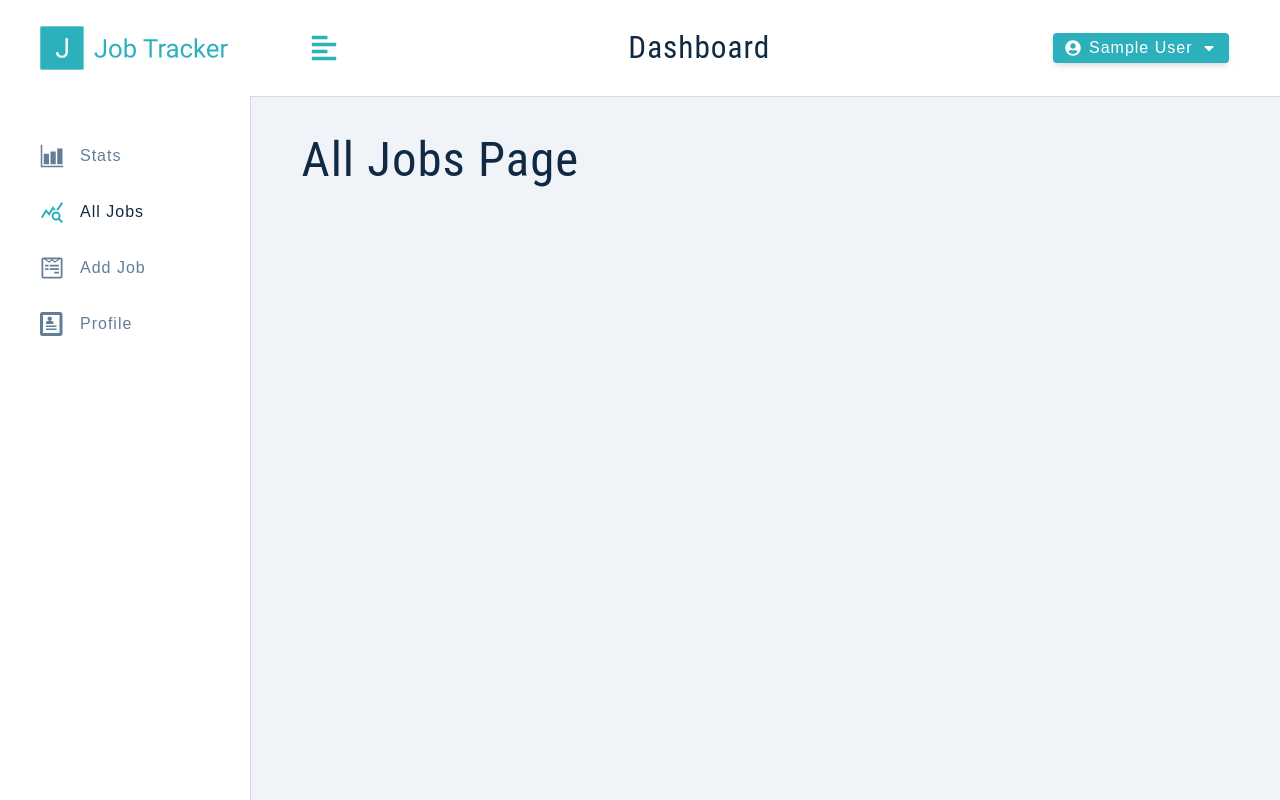
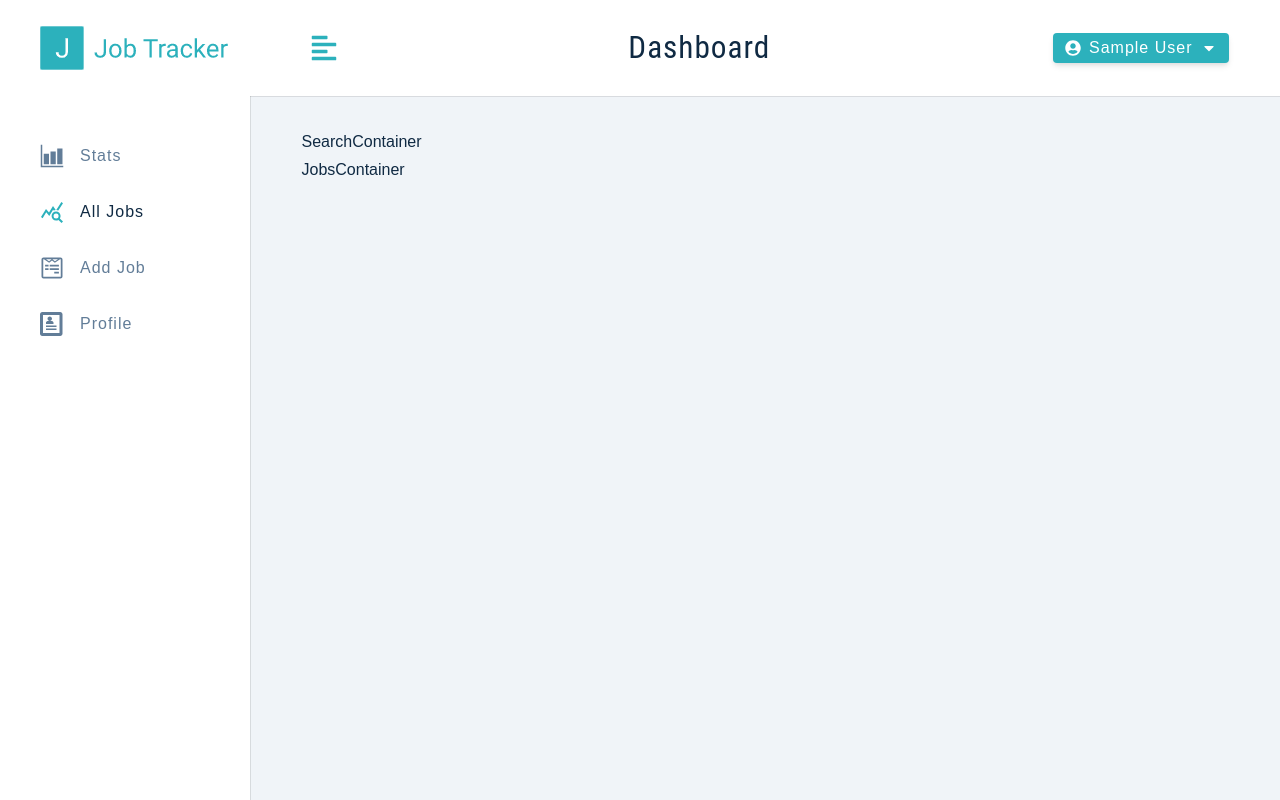
Before and after one commit to DreamHigh0820/job_tracker, a React (Create React App) app in the folder client/: page /all-jobs in a window 1280 px wide. Built offline with nearby package versions, Linux system fonts and the light colour scheme; no server answers; sample sign-in values are in the browser's storage.

Commit message:
Update AllJobs.js

```diff
--- a/client/src/pages/Dashboard/AllJobs.js
+++ b/client/src/pages/Dashboard/AllJobs.js
@@ -1,7 +1,11 @@
-import React from 'react'
+import React from 'react';
+import { JobsContainer, SearchContainer} from '../../components';
 
 export default function AllJobs() {
   return (
-    <h1>All Jobs Page</h1>
-  )
+    <>
+      <SearchContainer />
+      <JobsContainer />
+    </>
+  );
 }
```
Also changed, not shown: 1 other file (tests, documents, lock files or other folders).
